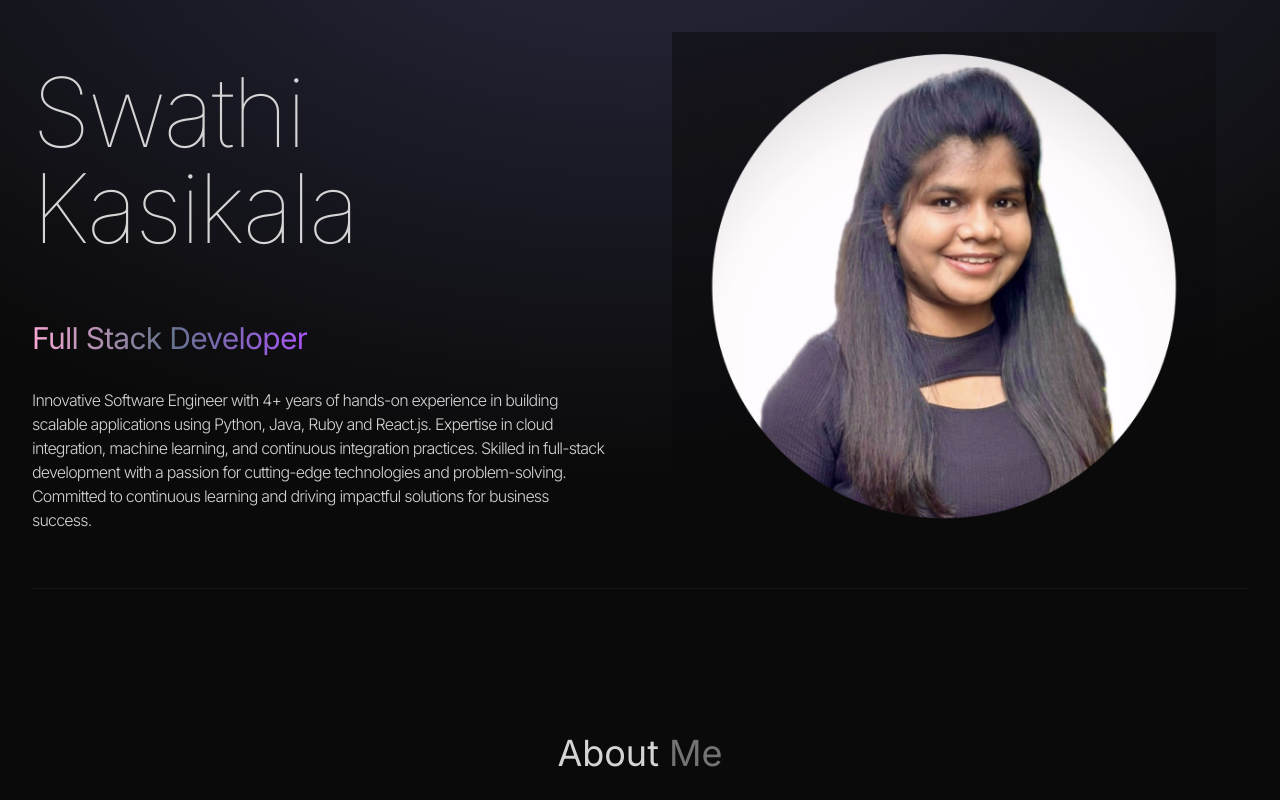
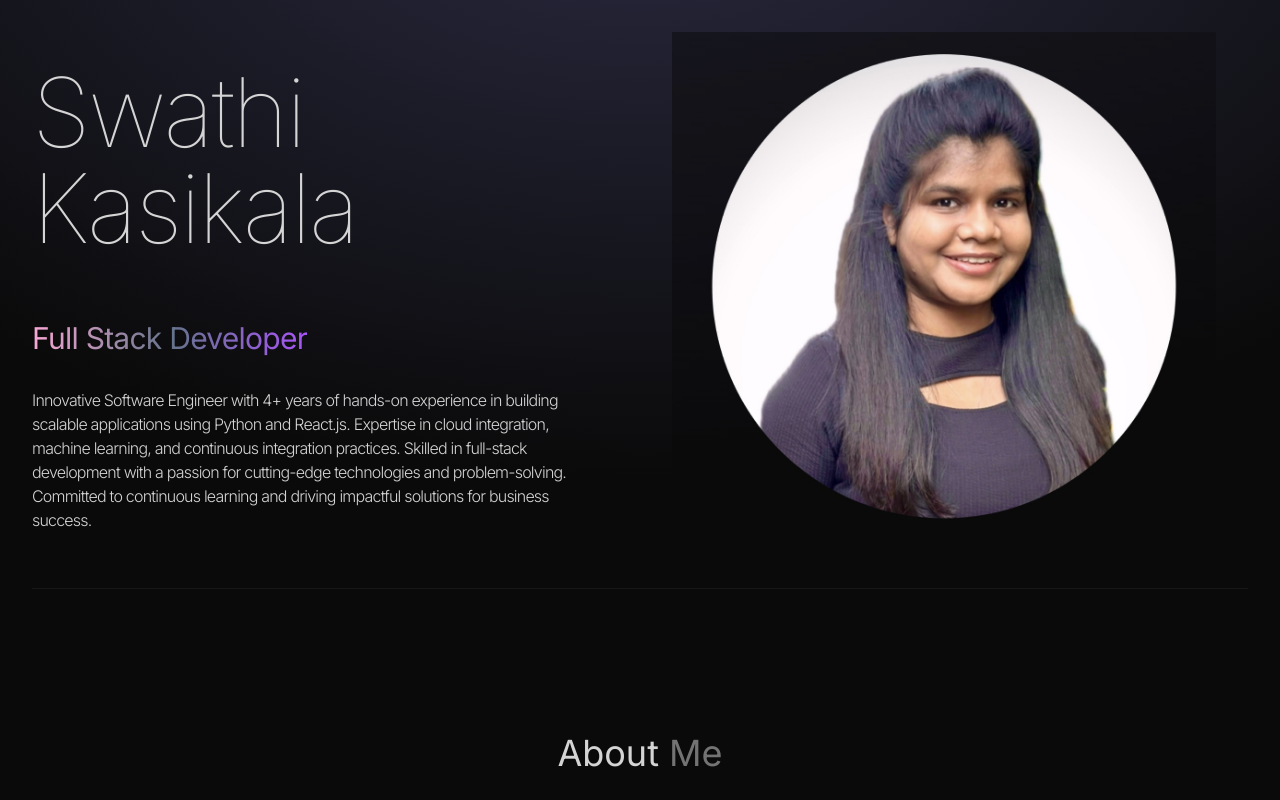
Before and after one commit to swathi-0901/swathi-portfolio, a React (Vite) app: page / in a window 1280 px wide. Shown: the top 800 px of the page. Built offline with nearby package versions, Linux system fonts and the light colour scheme.

Commit message:
position info updated

```diff
--- a/package.json
+++ b/package.json
@@ -7,6 +7,7 @@
   "scripts": {
     "predeploy": "npm run build",
     "deploy": "gh-pages -d dist",
+    "start": "vite",
     "dev": "vite",
     "build": "vite build",
     "lint": "eslint . --ext js,jsx --report-unused-disable-directives --max-warnings 0",
@@ -30,6 +31,6 @@
     "gh-pages": "^6.1.1",
     "postcss": "^8.4.38",
     "tailwindcss": "^3.4.1",
-    "vite": "^5.2.0"
+    "vite": "^5.4.8"
   }
 }
--- a/src/constants/index.js
+++ b/src/constants/index.js
@@ -10,7 +10,7 @@ import project9 from "../assets/projects/project-9.jpg";
 import project10 from "../assets/projects/project-10.jpg";
 
 
-export const HERO_CONTENT = `Innovative Software Engineer with 4+ years of hands-on experience in building scalable applications using Python, Java, Ruby and React.js. Expertise in cloud integration, machine learning, and continuous integration practices. Skilled in full-stack development with a passion for cutting-edge technologies and problem-solving. Committed to continuous learning and driving impactful solutions for business success.`;
+export const HERO_CONTENT = `Innovative Software Engineer with 4+ years of hands-on experience in building scalable applications using Python and React.js. Expertise in cloud integration, machine learning, and continuous integration practices. Skilled in full-stack development with a passion for cutting-edge technologies and problem-solving. Committed to continuous learning and driving impactful solutions for business success.`;
 
 export const ABOUT_TEXT = `I am a dedicated and versatile full-stack developer with a strong foundation in building scalable and efficient web applications. With over 4 years of hands-on experience in technologies such as React.js, Ruby on Rails, Python, and SQL, I have developed a comprehensive understanding of both front-end and back-end development. My journey began with a keen interest in technology, and it has evolved into a career focused on delivering impactful solutions through continuous learning and adaptation. I excel in collaborative settings and enjoy tackling complex problems to create high-quality, user-friendly applications. Beyond coding, I stay engaged with emerging technologies and contribute to open-source projects, reflecting my commitment to growth and innovation.`;
 
@@ -130,7 +130,7 @@ export const PROJECTS = [
     technologies: ["Ruby On Rails", "Ruby", "ActiveRecord", "PostgreSQL"],
   },
   {
-    title: "Dashboard Web ApplicationJagline App Redesign UI/UX Project",
+    title: "Jagline App Redesign UI/UX Project",
     image: project10,
     description:
       "Led the redesign using Figma and Adobe XD, creating wireframes and high-fidelity prototypes. Collaborated with classmates via Miro for ideation, conducted usability testing, and refined designs based on user feedback. Developed a responsive design system ensuring consistency.",
```
Also changed, not shown: 1 other file (tests, documents, lock files or other folders).
